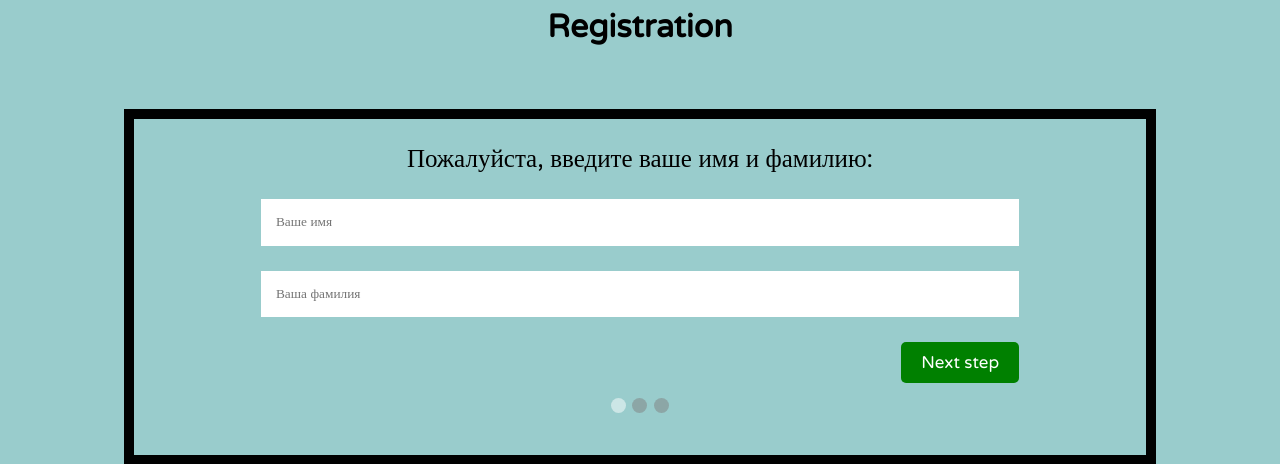
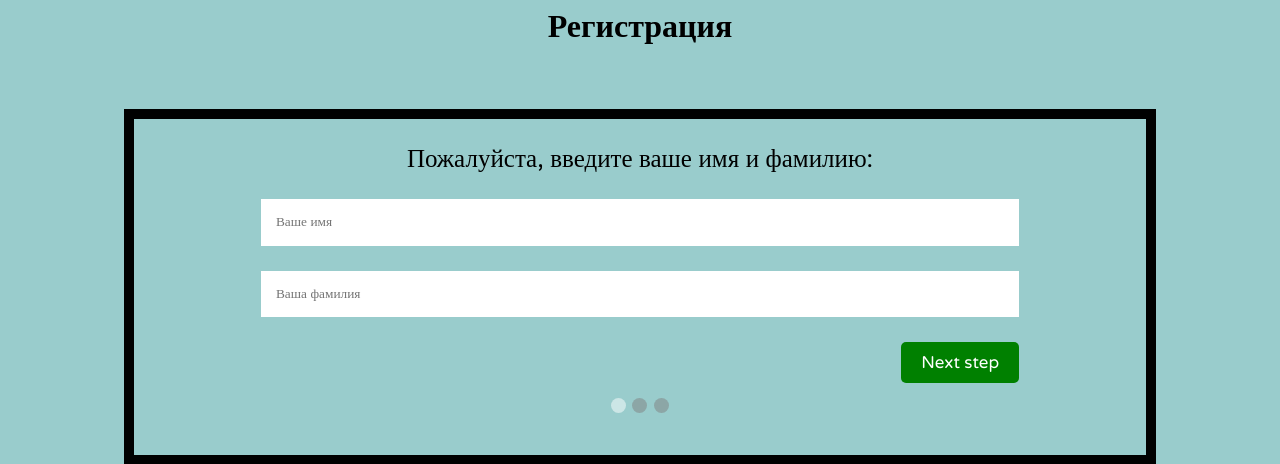
Before and after one commit to JLirik/sEA_battLe, a Flask app: page /reg in a window 1280 px wide. Shown: the top 464 px of the page. Run offline with Flask 3, Linux system fonts and the light colour scheme.

Commit message:
Update registration_unit.html

```diff
--- a/Новая папка/templates/registration_unit.html
+++ b/Новая папка/templates/registration_unit.html
@@ -1,11 +1,11 @@
 <html>
 	<head>
-		<title>Registration</title>
+		<title>Регистрация</title>
 		<link rel="stylesheet" type="text/css" href="../static/css/css_for_reg.css">
 		<link rel="stylesheet" href="https://fonts.googleapis.com/css?family=Varela Round">
 	</head>
 	<body>
-		<h1>Registration</h1>
+		<h1>Регистрация</h1>
 		{% with messages = get_flashed_messages() %}
 		 {% if messages %}
 		  <ul class="ul_cl">
@@ -33,8 +33,8 @@
 					<p><input placeholder="Придумайте пароль" name="password" type="password"></p>
 				</div>
 				<div style='overflow: auto;'>
-					<button id='next' type='button' onclick="moveTab(1)">Next step</button>
-					<button id='prev' type='button' onclick="moveTab(-1)">Previous step</button>
+					<button id='next' type='button' onclick="moveTab(1)">Следующий шаг</button>
+					<button id='prev' type='button' onclick="moveTab(-1)">Предыдущий шаг</button>
 				</div>
 				<div>
 					<span class="step active"></span>
```
